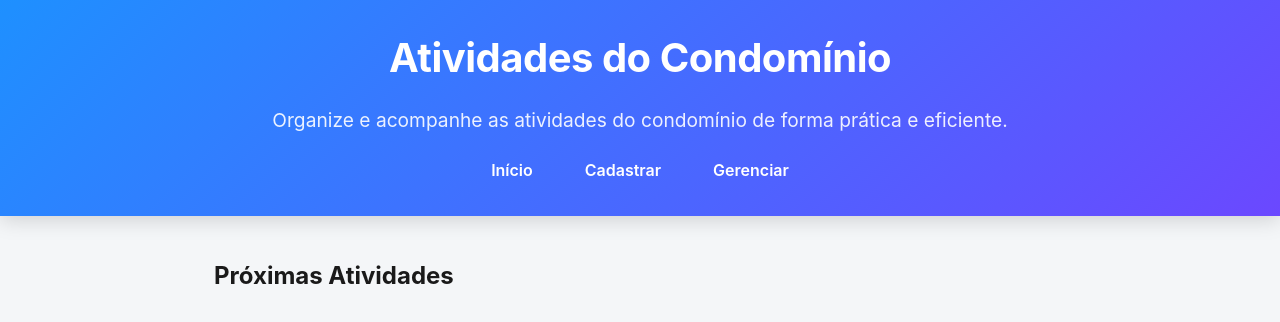
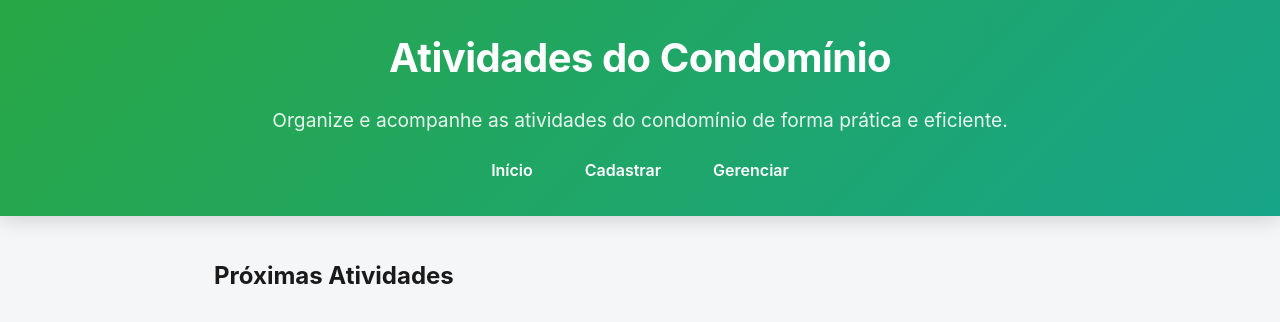
Before and after one commit to carlossh8/agenda-atividades, a plain HTML site: page index.html in a window 1280 px wide. Drawn offline with Linux system fonts and the light colour scheme.

Commit message:
Atualiza as variáveis de cores no CSS para refletir a nova paleta de cores do projeto.

```diff
--- a/css/style.css
+++ b/css/style.css
@@ -2,8 +2,8 @@
    Variáveis de Cores e Layout
    =========================== */
    :root {
-    --primary-color: #1E90FF;
-    --secondary-color: #187bcd;
+    --primary-color: #28A745; /* Verde principal para títulos e bordas */
+    --secondary-color: #218838; /* Verde mais escuro para variações */
     --accent-color: #ff6b6b;
     --background-light: #f4f6f8;
     --text-dark: #1a1a1a;
@@ -11,7 +11,7 @@
     --shadow-dark: rgba(0, 0, 0, 0.15);
     --spacing-unit: 24px;
     --border-radius: 16px;
-    --gradient: linear-gradient(135deg, #1E90FF, #6b48ff);
+    --gradient: linear-gradient(135deg, #28A745, #17A589); /* Novo degradê verde */
   }
 
   /* ===========================
```
